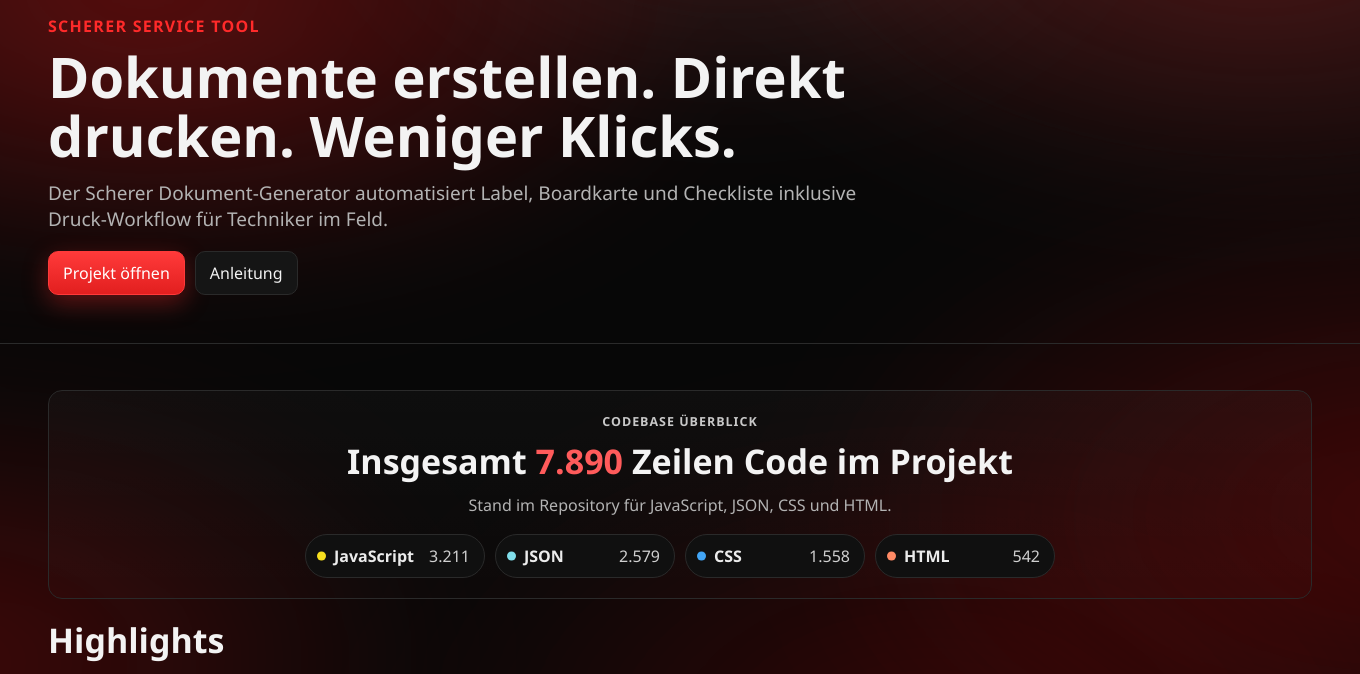
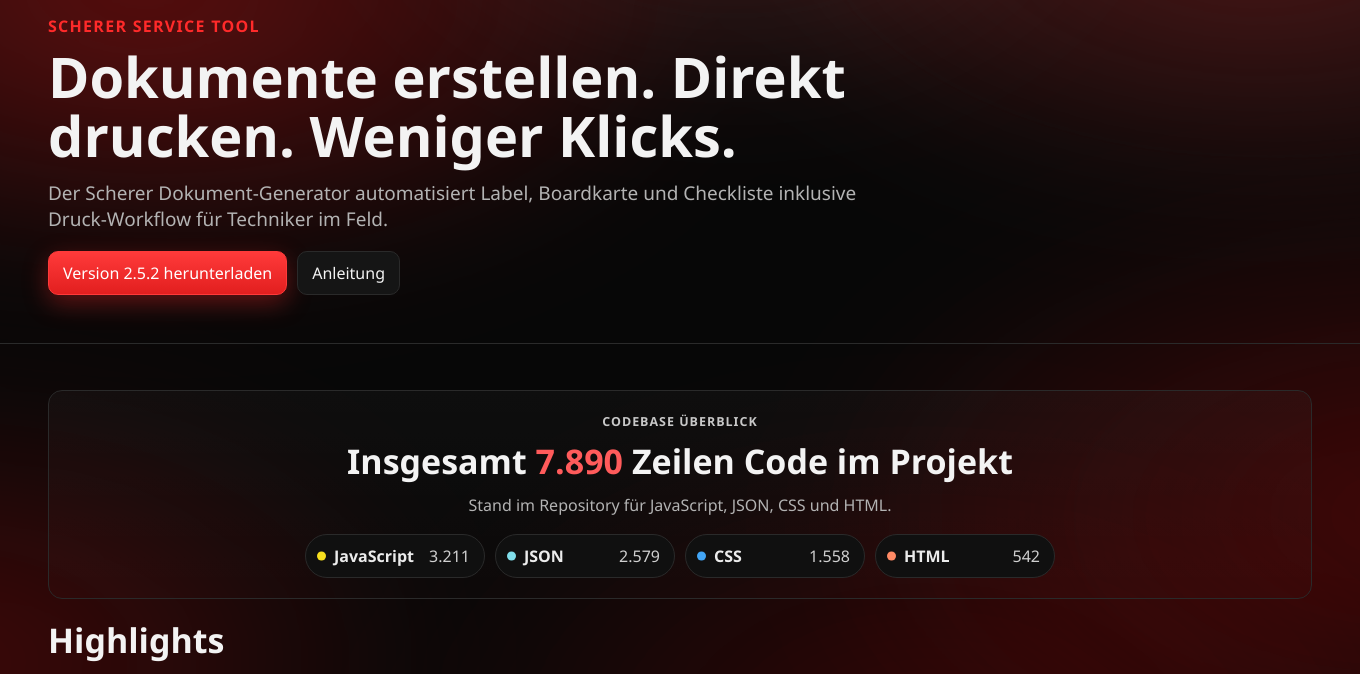
Before and after one commit to SpookyyQ/Scherer-Dokument-Generator-JS-Public, an Electron app: page docs/index.html in a window 1360 px wide. Shown: the part 87-761 px from the top of the page. Drawn offline with Linux system fonts and the light colour scheme.

Commit message:
docs: replace hero CTA with current version download label

```diff
--- a/docs/index.html
+++ b/docs/index.html
@@ -18,7 +18,7 @@
       <h1>Dokumente erstellen. Direkt drucken. Weniger Klicks.</h1>
       <p class="lead">Der Scherer Dokument-Generator automatisiert Label, Boardkarte und Checkliste inklusive Druck-Workflow für Techniker im Feld.</p>
       <div class="cta-row">
-        <a class="btn primary" href="https://github.com/SpookyyQ/Scherer-Dokument-Generator-JS" target="_blank" rel="noreferrer">Projekt öffnen</a>
+        <a class="btn primary" href="https://github.com/SpookyyQ/Scherer-Dokument-Generator-JS-Public/releases" target="_blank" rel="noreferrer">Version 2.5.2 herunterladen</a>
         <a class="btn" href="#anleitung">Anleitung</a>
       </div>
     </div>
```
